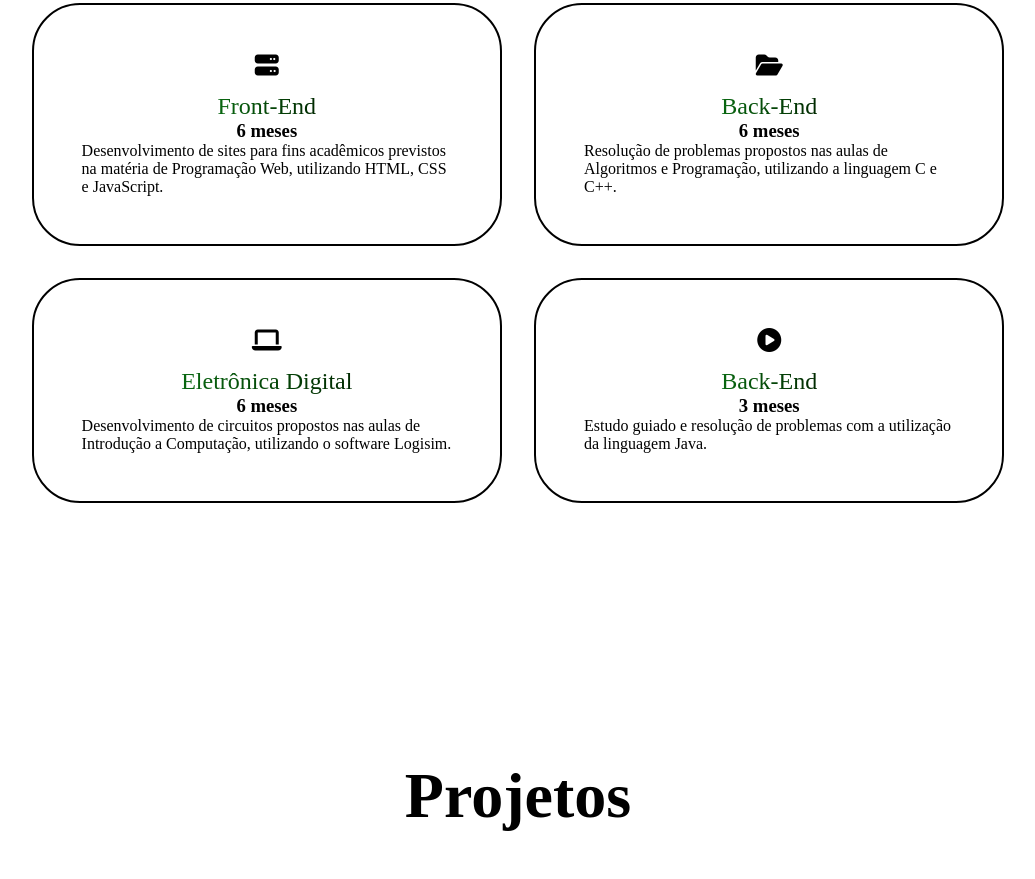
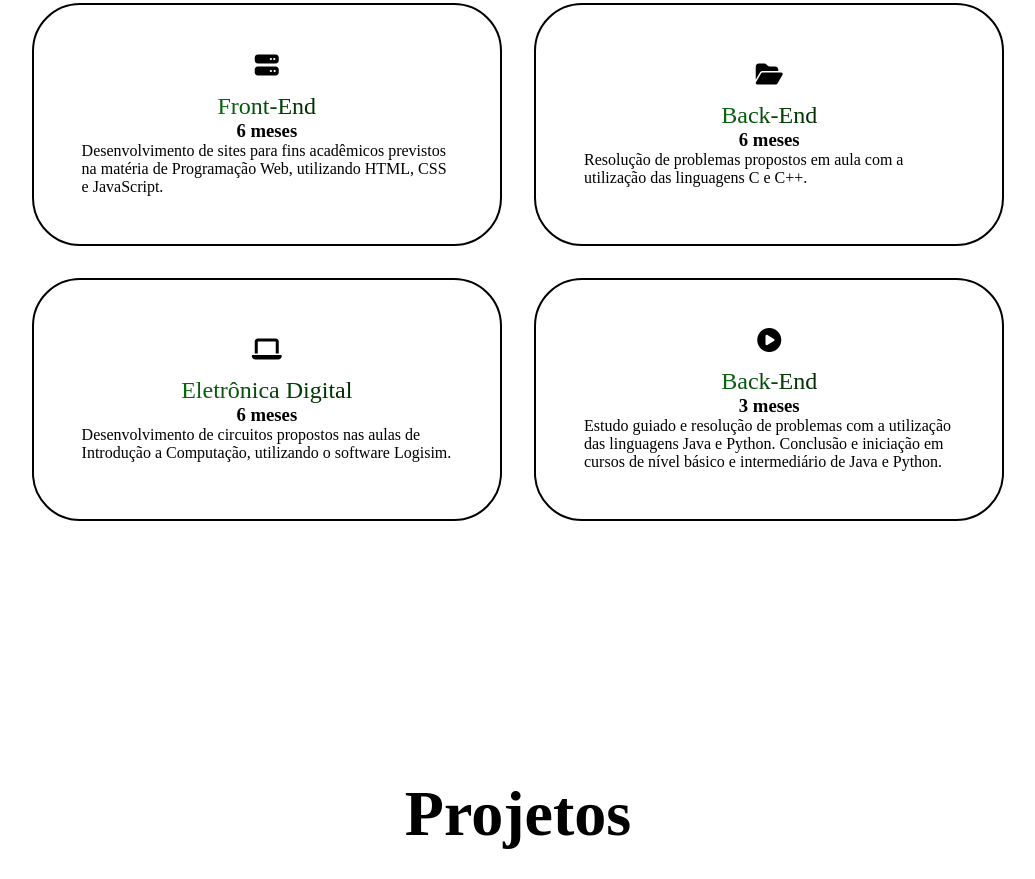
Before and after one commit to pezbittencourt/portfolio, a plain HTML site: page index.html in a window 1280 px wide. Shown: the part 1047-1926 px from the top of the page, without its empty margins (122-1157 px from the left). Drawn offline with Linux system fonts and the light colour scheme.

Commit message:
Update index.html

```diff
--- a/index.html
+++ b/index.html
@@ -104,8 +104,8 @@
                     <i class="fa-solid fa-folder-open"></i>
                     <span> Back-End</span>
                     <h3>6 meses</h3>
-                    <p>Resolução de problemas propostos nas aulas de Algoritmos e Programação,
-                        utilizando a linguagem C e C++.
+                    <p>Resolução de problemas propostos em aula com a
+                        utilização das linguagens C e C++.
                     </p>
                 </div>
 
@@ -122,7 +122,8 @@
                     <i class="fa-solid fa-circle-play"></i>
                     <span>Back-End</span>
                     <h3>3 meses</h3>
-                    <p>Estudo guiado e resolução de problemas com a utilização da linguagem Java.
+                    <p>Estudo guiado e resolução de problemas com a utilização das linguagens Java e Python.
+                        Conclusão e iniciação em cursos de nível básico e intermediário de Java e Python.
                     </p>
                 </div>
             </div>
```
